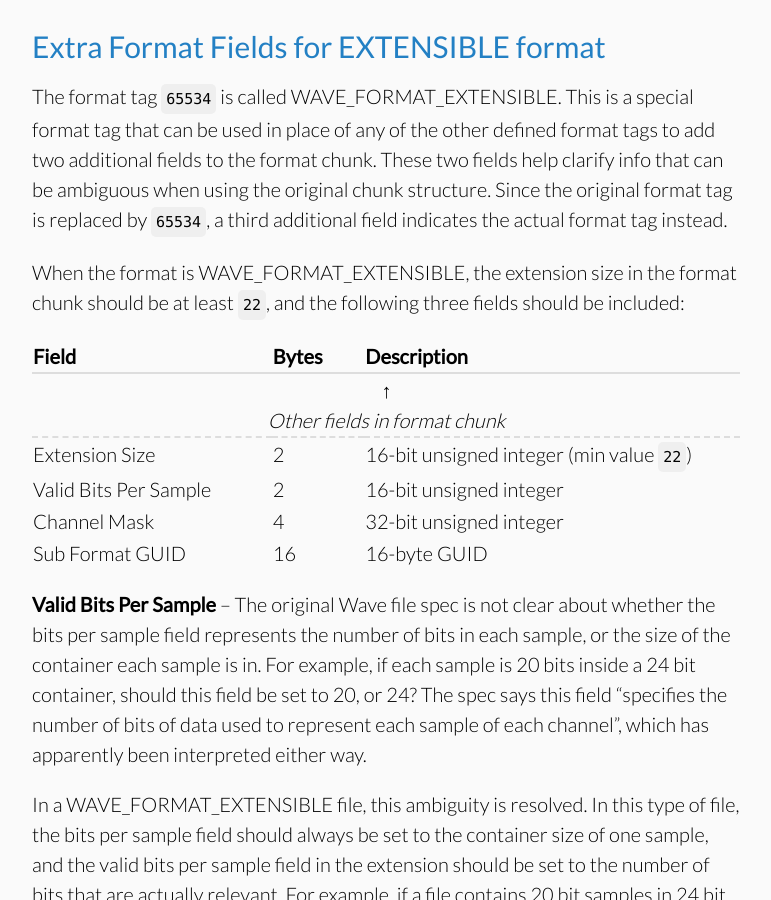
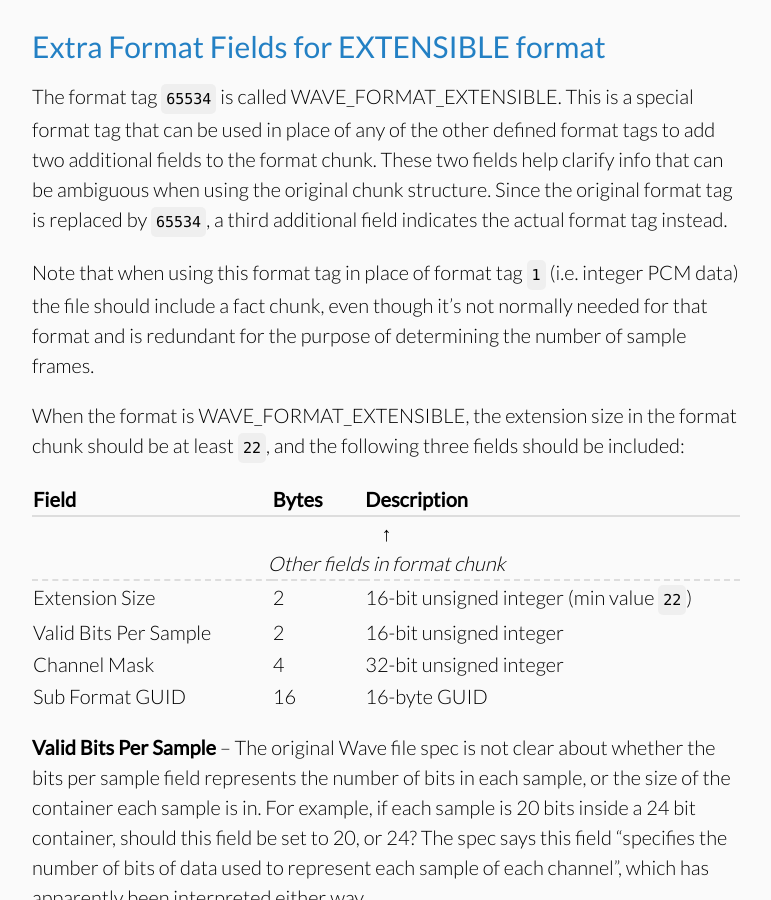
Before and after one commit to jstrait/wavefile, a Jekyll site: the page built from how_wave_files_work.html, in a window 1280 px wide and 900 px high, scrolled down 7035 px. Shown: the whole window, without its empty margins (254-1025 px from the left). Built offline with Jekyll 4.4.1, drawn with Linux system fonts in a browser that asks for light colours; some web fonts are replaced.

Commit message:
Adding WAVE_FORMAT_EXTENSIBLE "fact" chunk note
Although this statement is implied in the section that describes
the "fact" chunk, it seems like a good idea to more explicitly
mention it.

```diff
--- a/how_wave_files_work.html
+++ b/how_wave_files_work.html
@@ -231,6 +231,7 @@ and Data Specifications 1.0, August 1991</a></li>
 
   <h2>Extra Format Fields for EXTENSIBLE format</h2>
   <p>The format tag <code>65534</code> is called WAVE_FORMAT_EXTENSIBLE. This is a special format tag that can be used in place of any of the other defined format tags to add two additional fields to the format chunk. These two fields help clarify info that can be ambiguous when using the original chunk structure. Since the original format tag is replaced by <code>65534</code>, a third additional field indicates the actual format tag instead.</p>
+  <p>Note that when using this format tag in place of format tag <code>1</code> (i.e. integer PCM data) the file should include a fact chunk, even though it&rsquo;s not normally needed for that format and is redundant for the purpose of determining the number of sample frames.</p>
   <p>When the format is WAVE_FORMAT_EXTENSIBLE, the extension size in the format chunk should be at least <code>22</code>, and the following three fields should be included:</p>
   <div class="scroll-x">
     <table>
```
